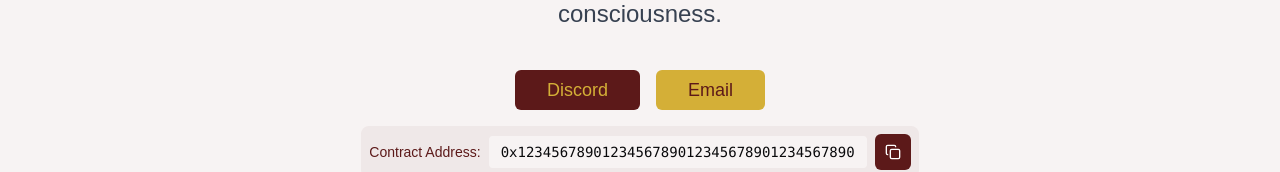
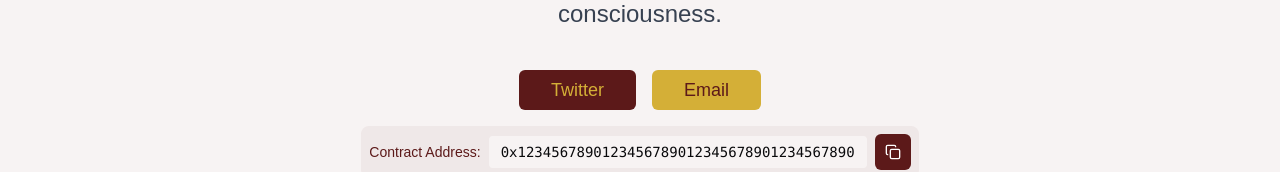
Before and after one commit to ForrestDevs/bodhi, a Next.js app: page / in a window 1280 px wide. Shown: the part 635-807 px from the top of the page. Built offline with nearby package versions, Linux system fonts and the light colour scheme.

Commit message:
refractor: add smooth scroll

```diff
--- a/src/app/layout.tsx
+++ b/src/app/layout.tsx
@@ -26,7 +26,7 @@ export default function RootLayout({
   children: React.ReactNode;
 }>) {
   return (
-    <html lang="en">
+    <html lang="en" className="scroll-smooth">
       <body
         className={`${geistSans.variable} ${geistMono.variable} antialiased flex flex-col min-h-screen bg-white`}
       >
--- a/src/app/page.tsx
+++ b/src/app/page.tsx
@@ -31,7 +31,7 @@ export default function Home() {
                       "bg-[#5C1919] text-[#D4AF37] hover:bg-[#D4AF37] hover:text-[#5C1919] text-lg"
                     )}
                   >
-                    Discord
+                    Twitter
                   </Link>
                   <Link
                     href="#"
--- a/src/components/layout/footer/index.tsx
+++ b/src/components/layout/footer/index.tsx
@@ -36,7 +36,7 @@ export default function Footer() {
             href="#"
             className="hover:text-[#D4AF37] transition-colors text-sm"
           >
-            Discord
+            Twitter
           </Link>
           <Link
             href="#"
```
